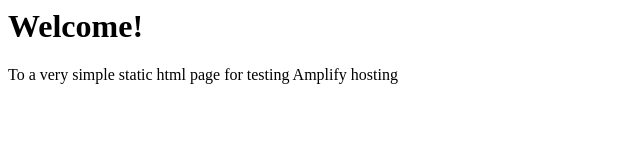
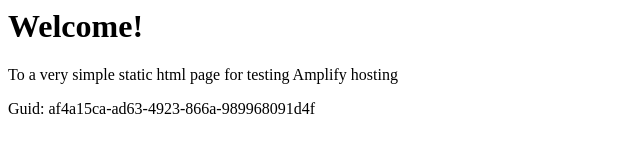
Before and after one commit to aws-aemilia-arn/Github-PR-Commit-Integration-Test-DoNotTouch-GitHubAutoBuildCanaryTest-v1-preprod-eu-north-1, a website: page src/index.html in a window 1280 px wide. Shown: the whole page, without its empty margins (0-640 px from the left). Drawn offline with Linux system fonts and the light colour scheme.

Commit message:
commit from integ tests

```diff
--- a/src/index.html
+++ b/src/index.html
@@ -1,3 +1,5 @@
+
+
 <html lang="en">
 
 <head>
@@ -10,6 +12,6 @@
 <body>
     <h1>Welcome!</h1>
     <p>To a very simple static html page for testing Amplify hosting</p>
-</body>
+    <p>Guid: af4a15ca-ad63-4923-866a-989968091d4f</p></body>
 
 </html>
```
